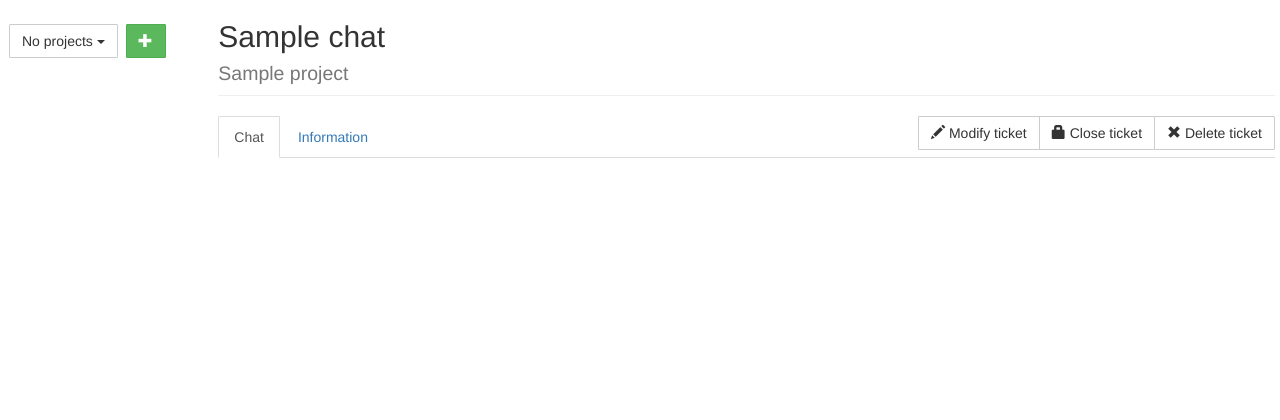
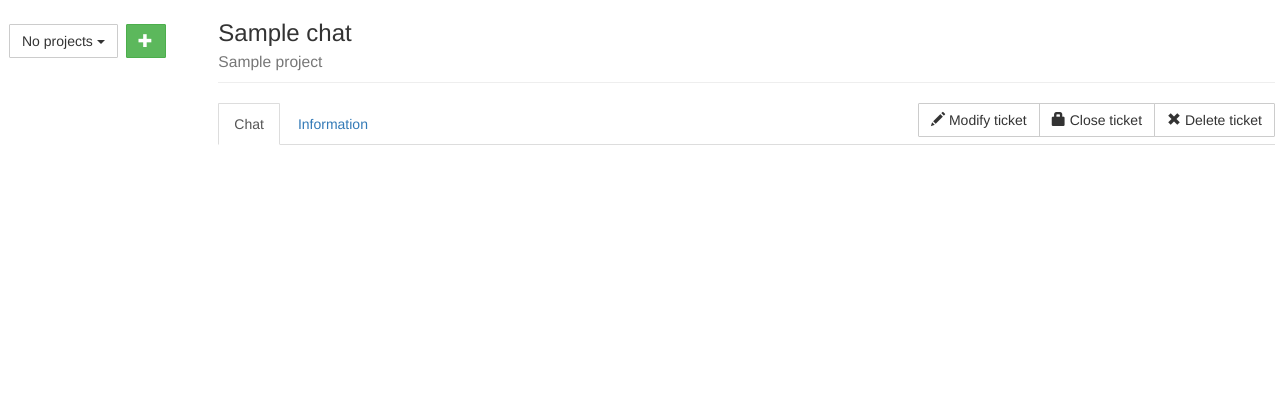
Before and after one commit to darrenburns/TeamProject3, a Django app: template templates/chat.html in a window 1280 px wide. Shown: the part 52-472 px from the top of the page. Run offline with Django 3.2, Linux system fonts and the light colour scheme; the template is opened without the code that fills it: most values are stand-ins (such as "Sample title", 1, 10 or a date in 2020); parts of the project's set-up code (start-up, migrations or seed data) failed here and were passed over; some libraries are stand-ins or nearby versions.

Commit message:
minor design improvement

```diff
--- a/templates/chat.html
+++ b/templates/chat.html
@@ -6,7 +6,7 @@
 
         <div class="row">
             <div class="col-sm-12">
-                <h2 class="page-header" id="chat-title">{{ chat.title }}<br><a href="{% url 'project_description' chat.project.id %}"><small>{{  chat.project.name }}</small></a></h2>
+                <h3 class="page-header" id="chat-title">{{ chat.title }}<br><a href="{% url 'project_description' chat.project.id %}"><small>{{  chat.project.name }}</small></a></h3>
             </div>
         </div>
 
--- a/templates/project_description.html
+++ b/templates/project_description.html
@@ -7,7 +7,7 @@
 
         <div class="row">
             <div class="col-sm-6">
-                <h2 class="page-header" id="chat-title">{{ project.name }}</h2>
+                <h3 class="page-header" id="chat-title">{{ project.name }}</h3>
             </div>
             <div class="col-sm-6">
                 <div class="btn-group pull-right" role="group">
```
